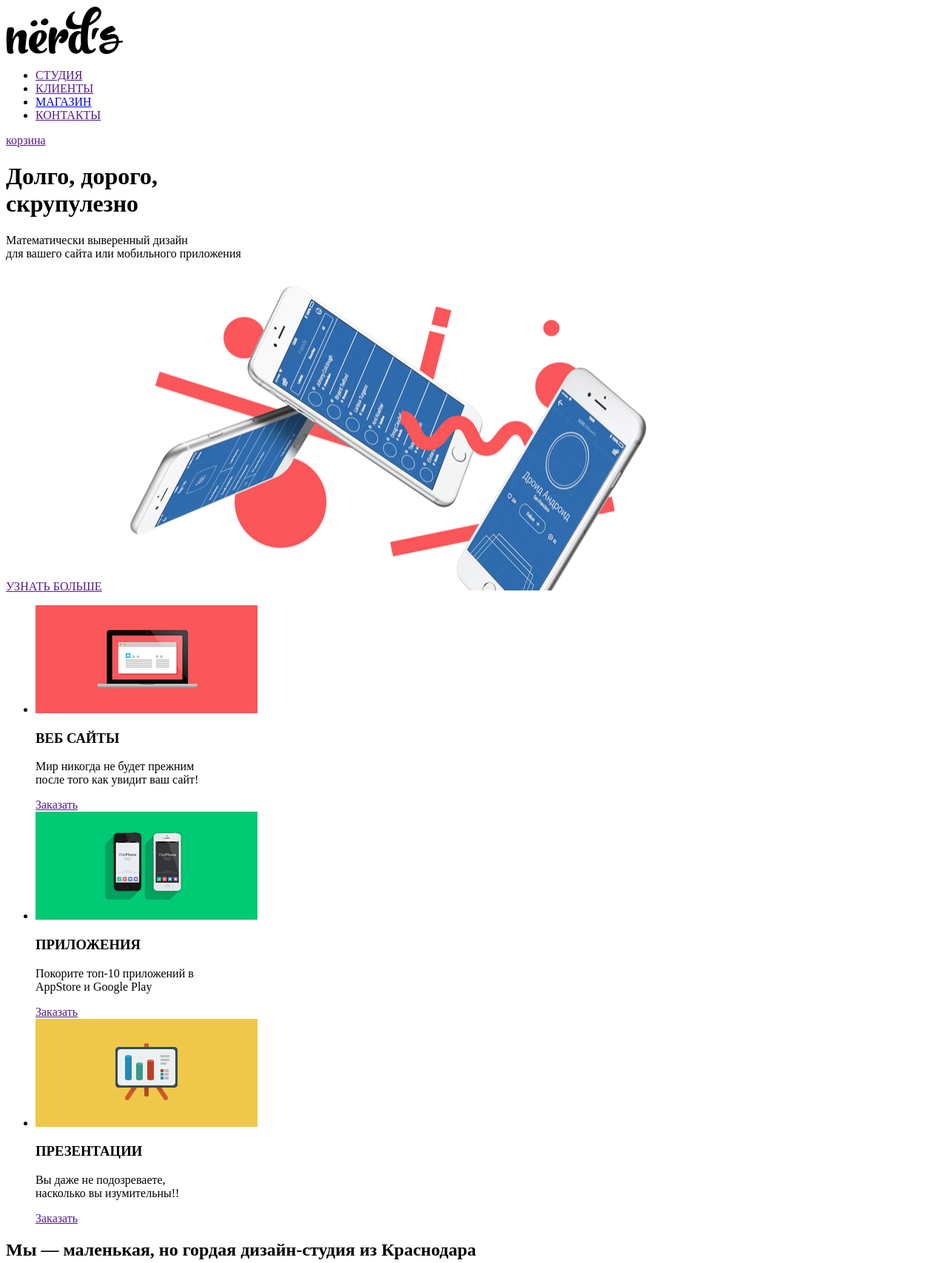
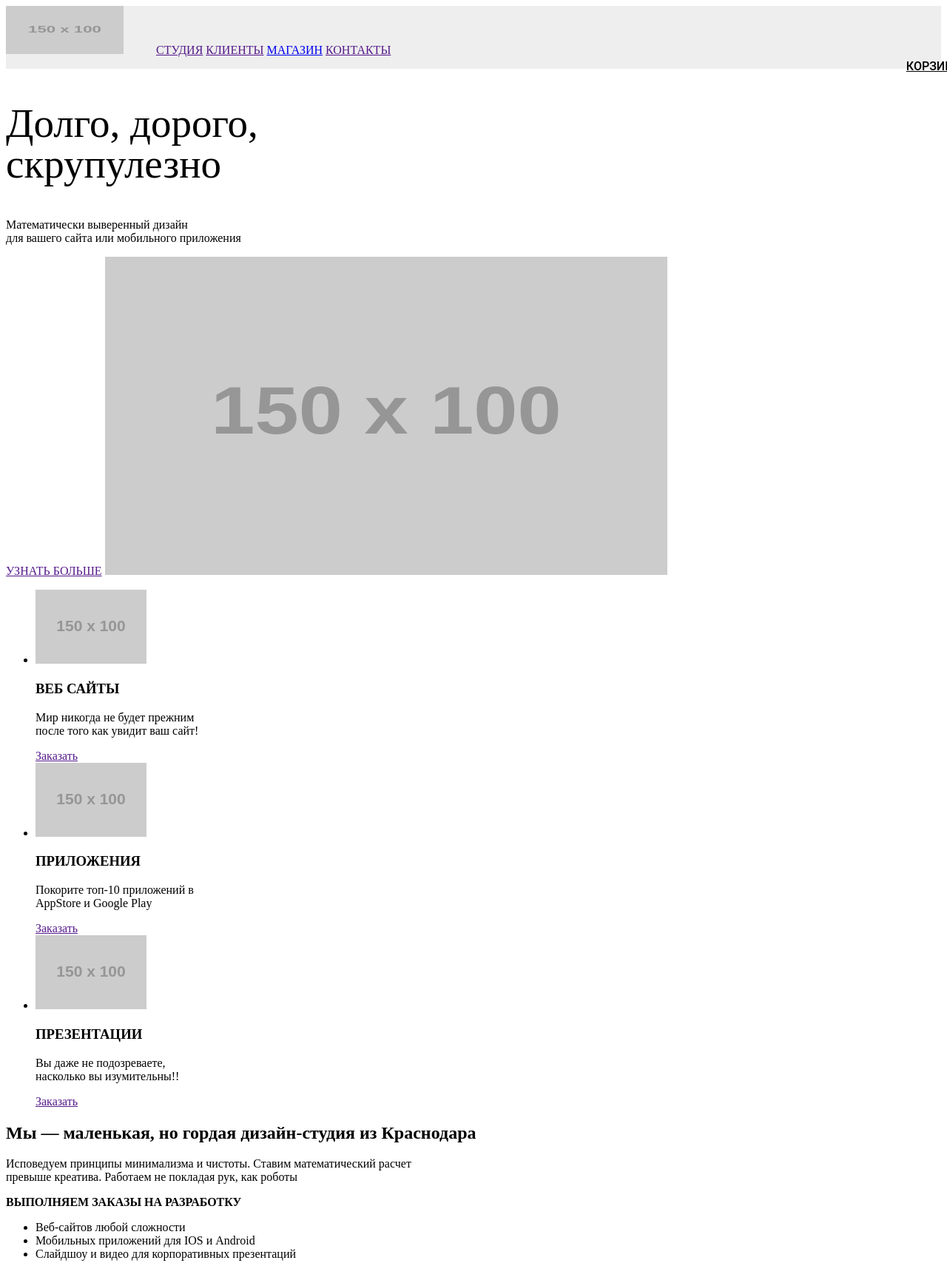
Before and after one commit to staseo83/1513109-nerds-29, a plain HTML site: page index.html in a window 1280 px wide. Shown: the top 1707 px of the page at 74% size. Drawn offline with Linux system fonts and the light colour scheme; placeholder pictures from the web are drawn by us; files whose address does not match are found by name.

Commit message:
внес изменения
внес изменения по замечаниям на главную и внутреннюю, начал делать css

```diff
--- /dev/null
+++ b/css/style.css
@@ -0,0 +1,68 @@
+
+.page-body {
+
+}
+.main-header {
+    background: #EEEEEE;
+}
+.main-navigation {
+
+
+}
+
+.main-header-logo {
+
+
+    }
+
+.site-navigation {
+    display: inline-block;
+
+
+}
+
+.cart-link {
+position: absolute;
+left: 1224.84px;
+top: 75px;
+font-family: Roboto;
+font-style: normal;
+font-weight: 500;
+font-size: 16px;
+line-height: 30px;
+
+
+display: flex;
+align-items: center;
+text-align: right;
+text-transform: uppercase;
+
+color: #000000;
+}
+.container {
+
+}
+
+.main-servise {
+
+}
+.servise-item {
+
+}
+.servise-list {
+
+}
+
+.page-footer {
+
+    }
+
+.h2 {
+    width: 538px;
+    height: 111px;
+    left: 140px;
+    top: 192px;
+    font-weight: 500;
+    font-size: 55px;
+    line-height: 55px;
+}
--- a/index.html
+++ b/index.html
@@ -1,74 +1,76 @@
 <!DOCTYPE html>
-<html lang="ru">
+<html class="page" lang="ru">
   <head>
     <meta charset="utf-8">
     <title>Интернет магазин «Nerds»</title>
+    <link rel="stylesheet" href="css/style.css">
   </head>
-  <body>
+    <body class="page-body">
     <header class="main-header">
-      <nav>
+       <nav class="main-navigation">
+        <nav>
         <a>
-        <img src="file:///C:/Users/Stas/Desktop/1513109-nerds-29/img/nerds-logo.svg" width="159" height="65" alt="логотип Нердс">
+        <img src="https://via.placeholder.com/150x100" width="159" height="65" alt="логотип Нердс">
         </a>
-        <ul>
-        <li><a href="">СТУДИЯ</a></li>
-        <li><a href="">КЛИЕНТЫ</a></li>
-        <li><a href="file:///C:/Users/Stas/Desktop/1513109-nerds-29/catalog.html">МАГАЗИН</a></li>
-        <li><a href="">КОНТАКТЫ</a></li>
+        <ul class="site-navigation">
+        <li class="site-navigation"><a href="">СТУДИЯ</a></li>
+        <li class="site-navigation"></li><a href="">КЛИЕНТЫ</a></li>
+        <li class="site-navigation"><a href="file:///C:/Users/Stas/Desktop/1513109-nerds-29/catalog.html">МАГАЗИН</a></li>
+        <li class="site-navigation"><a href="">КОНТАКТЫ</a></li>
       </ul>
-      <a href="">корзина</a>
+      <a class="cart-link" href="">корзина</a>
       </nav>
     </header>
-    <main>
-<h1>Долго, дорого,<br>скрупулезно</h1>
+    <main class="container">
+<h2 class="h2">Долго, дорого,<br>скрупулезно</h2>
 <p>Математически выверенный дизайн<br>для вашего сайта или мобильного приложения</p>
 <a href="">УЗНАТЬ БОЛЬШЕ</a>
-<img src="file:///C:/Users/Stas/Desktop/1513109-nerds-29/img/nerds-index-slide1 1.png" width="760" height="430" alt="картинка под шапкой">
+<img src="https://via.placeholder.com/150x100" width="760" height="430" alt="картинка под шапкой">
 
   <!--блок услуги 3 шт-->
-<ul>
-  <li>
-  <section>
+<ul class="feature-list">
+  <li class="feature-item">
+  <div>
 <a>
-<img src="file:///C:/Users/Stas/Desktop/1513109-nerds-29/img/illustration-1 1.jpg">
+<img src="https://via.placeholder.com/150x100">
 </a>
 <h3>ВЕБ САЙТЫ</h3>
 <p>Мир никогда не будет прежним<BR>после того как увидит ваш сайт!</p>
   <a href="">Заказать</a>
-</section>
+</div>
 </li>
-  <li>
-  <section>
+  <li class="feature-item">
+  <div>
   <a>
-  <img src="file:///C:/Users/Stas/Desktop/1513109-nerds-29/img/illustration-2 1.png">
+  <img src="https://via.placeholder.com/150x100">
   </a>
   <h3>ПРИЛОЖЕНИЯ</h3>
   <p>Покорите топ-10 приложений в<BR>AppStore и Google Play</p>
     <a href="">Заказать</a>
-  </section>
+  </div>
   </li>
-  <li>
-  <section>
-<a>
-  <img src="file:///C:/Users/Stas/Desktop/1513109-nerds-29/img/illustration-3 1.png">
+  <li class="feature-item">
+  <div>
+ <a>
+  <img src="https://via.placeholder.com/150x100">
 </a>
   <h3>ПРЕЗЕНТАЦИИ</h3>
   <p>Вы даже не подозреваете,<BR>насколько вы изумительны!!</p>
     <a href="">Заказать</a>
-  </section>
+  </div>
   </li>
-</ul>
+ </ul>
   <!--полоска по середине-->
 <!--что делаем-->
 <h2>Мы — маленькая, но гордая дизайн-студия из Краснодара</h2>
 <p>Исповедуем принципы минимализма и чистоты. Ставим математический расчет<br>превыше креатива. Работаем не покладая рук, как роботы</p>
-<strong>ВЫПОЛНЯЕМ ЗАКАЗЫ НА РАЗРАБОТКУ</strong>
+<p><strong>ВЫПОЛНЯЕМ ЗАКАЗЫ НА РАЗРАБОТКУ</strong></p>
 <ul>
   <li>Веб-сайтов любой сложности</li>
   <li>Мобильных приложений для IOS и Android</li>
   <li>Слайдшоу и видео для корпоративных презентаций</li>
 </ul>
-<img src="file:///C:/Users/Stas/Desktop/1513109-nerds-29/img/nerds-illustration 1.png" width="360" height="208" alt="логотип справа">
+<img src="https://via.placeholder.com/150x100" width="360" height="208" alt="логотип справа">
 <p>с 2004 года Любим точность во всем:</p>
   <ul>
   <li><p>146<sup></sup>%</sup><br></p><p>Уровень<br> самоотдачи</p></li>
@@ -80,18 +82,18 @@
   <!--логотипы клиентов-->
   <!--полоска по середине-->
 <ul>
-  <li><img src="file:///C:/Users/Stas/Desktop/1513109-nerds-29/img/logo-1.svg" width="199" height="90" alt="лого 1"></li>
-<li><img src="file:///C:/Users/Stas/Desktop/1513109-nerds-29/img/logo-2.png" width="199" height="90" alt="лого 2"></li>
-<uli><img src="file:///C:/Users/Stas/Desktop/1513109-nerds-29/img/logo-3.png" width="199" height="90" alt="лого 3"></li>
-<li><img src="file:///C:/Users/Stas/Desktop/1513109-nerds-29/img/logo-4.png" width="199" height="90" alt="лого 4"></li>
+  <li><img src="https://via.placeholder.com/150x100" width="199" height="90" alt="лого 1"></li>
+<li><img src="https://via.placeholder.com/150x100" width="199" height="90" alt="лого 2"></li>
+<li><img src="https://via.placeholder.com/150x100" width="199" height="90" alt="лого 3"></li>
+<li><img src="https://via.placeholder.com/150x100" width="199" height="90" alt="лого 4"></li>
 </ul>
   <!--полоска по середине-->
 </section>
 </main>
+<footer class="page-footer">
 <section>
-  <img src="file:///C:/Users/Stas/Desktop/1513109-nerds-29/img/map 1.png" width="1440" height="416" alt="карта в подвале">
+  <img src="https://via.placeholder.com/150x100" width="1440" height="416" alt="карта в подвале">
 </section>
-    <footer>
     <section>
       <ul>
         <li>
@@ -105,7 +107,7 @@
         </li>
       </ul>
     </section>
-    <h2>Давайте дружить, это выгодно!</h2>
+    <h4>Давайте дружить, это выгодно!</h4>
 <p>Скидка 10% для друзей из социальных сетей.</p>
 </footer>
 </body>
```
Also changed, not shown: catalog.html (+15 -16 lines).
